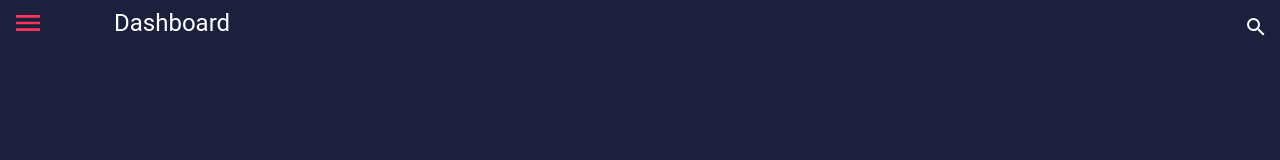
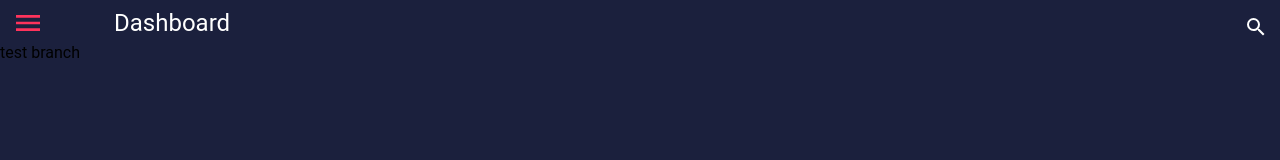
Before and after one commit to AlgoVisionKnights-V2/adv-react, a React (Create React App) app: page / in a window 1280 px wide. Shown: the top 160 px of the page. Built offline with nearby package versions, Linux system fonts and the light colour scheme; what react-unity-webgl would draw is missing.

Commit message:
New branch

```diff
--- a/src/App.js
+++ b/src/App.js
@@ -19,6 +19,7 @@ function App() {
 		<div className='App'>
 			{/* <Navigation /> */}
 			<Header />
+			<Dashboard />
 
 			{/* Uniy Test */}
 			{/* <Unity className='Unity' unityContent={unityContent} /> */}
--- a/src/components/dashboard/Dashboard.js
+++ b/src/components/dashboard/Dashboard.js
@@ -1,7 +1,7 @@
 import './Dashboard.css';
 
 function Dashboard() {
-	return <div className='Dashboard'></div>;
+	return <div className='Dashboard'> test branch </div>;
 }
 
 export default Dashboard;
```
